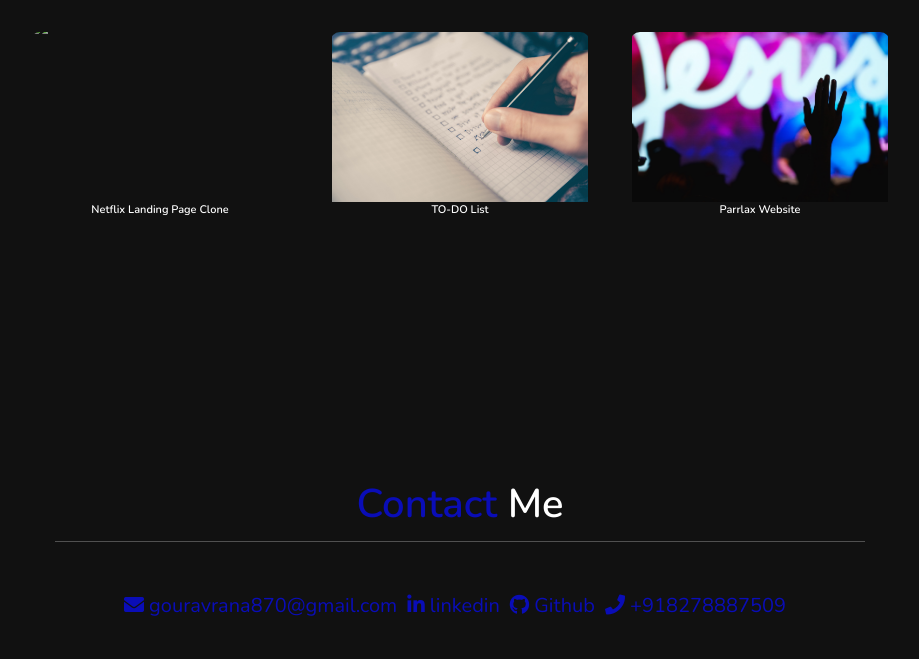
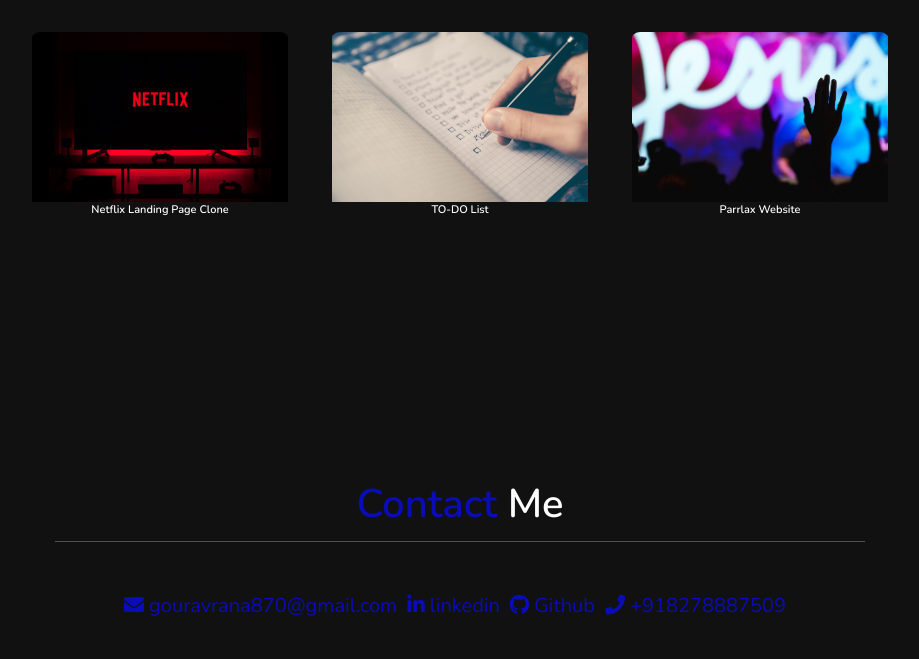
Before and after one commit to GouravRana807/gouravrana.github.io, a plain HTML site: page index.html in a window 1280 px wide. Shown: the part 2733-3392 px from the top of the page, without its empty margins (355-1274 px from the left). Drawn offline with nearby package versions, Linux system fonts and the light colour scheme; files whose address does not match are found by name.

Commit message:
Update index.html

```diff
--- a/index.html
+++ b/index.html
@@ -201,7 +201,7 @@
 
     <div class="box">
         <a href="https://github.com/GouravRana807/netflix-landing-page-clone">
-            <img alt="netflix-landing-page-clone" src="./img/netflix.jpg"
+            <img alt="netflix-landing-page-clone" src="netflix.jpg"
             width=10" height="10">
          <p>Netflix landing Page Clone</p>
         </a>
```
